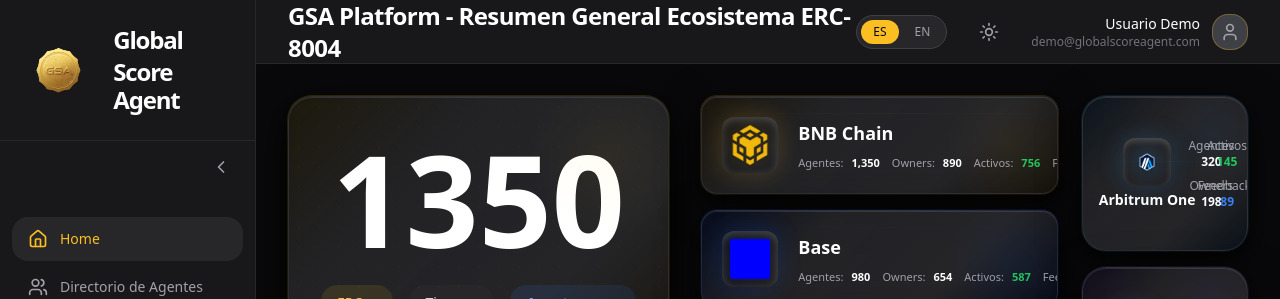
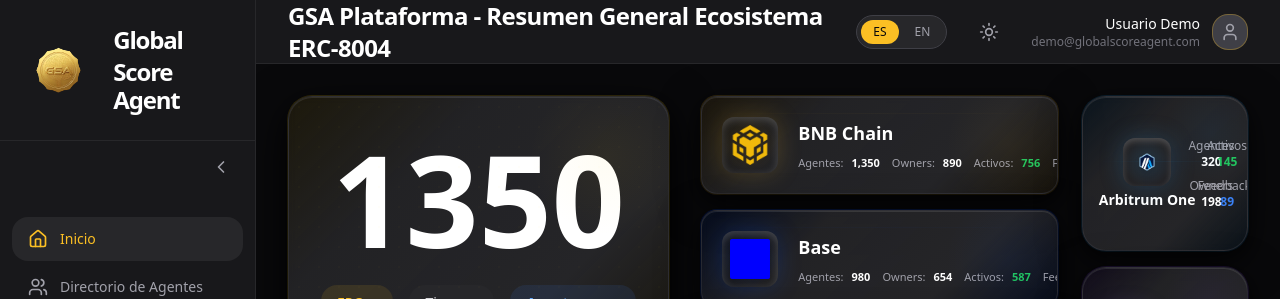
Before and after one commit to GlobalScoreAgent/globalscoreagent-web, a Next.js app: page /dashboard in a window 1280 px wide. Shown: the top 299 px of the page. Built offline with nearby package versions, Linux system fonts and the light colour scheme; no server answers; the database is empty.

Commit message:
adding logic on agent pages

```diff
--- a/app/(dashboard)/dashboard/components/DashboardTopNav.tsx
+++ b/app/(dashboard)/dashboard/components/DashboardTopNav.tsx
@@ -35,7 +35,7 @@
 
       {/* Título dinámico bilingüe */}
       <div className="font-semibold text-2xl tracking-tight">
-        GSA Platform - {pageTitleKey ? t[pageTitleKey] : 'Dashboard'}
+        {t.platformTitle} - {pageTitleKey ? t[pageTitleKey as keyof typeof t] : t.dashboardTitle}
       </div>
 
       <div className="flex items-center gap-6">
--- a/app/(dashboard)/dashboard/components/LanguageContext.tsx
+++ b/app/(dashboard)/dashboard/components/LanguageContext.tsx
@@ -19,9 +19,11 @@
   cerow: string;
   logout: string;
 
+  // Platform
+  platformTitle: string;
+
   // Top Nav
   dashboardTitle: string;
-  platformTitle: string;
   searchPlaceholder: string;
   profile: string;
   settings: string;
@@ -114,7 +116,7 @@
 
 const translations: Record<Language, Translations> = {
   es: {
-    home: 'Home',
+    home: 'Inicio',
     agentsDirectory: 'Directorio de Agentes',
     humiIndex: 'Índice HUMI',
     certifications: 'Certificaciones',
@@ -124,7 +126,7 @@
     logout: 'Cerrar Sesión',
 
     dashboardTitle: 'Dashboard',
-    platformTitle: 'GSA Platform',
+    platformTitle: 'GSA Plataforma',
     searchPlaceholder: 'Buscar agentes...',
     profile: 'Perfil',
     settings: 'Configuración',
@@ -226,7 +228,7 @@
 
     dashboardTitle: 'Dashboard',
     platformTitle: 'GSA Platform',
-    searchPlaceholder: 'Search agents or certifications...',
+    searchPlaceholder: 'Search agents...',
     profile: 'Profile',
     settings: 'Settings',
     subscriptions: 'Subscriptions',
```
